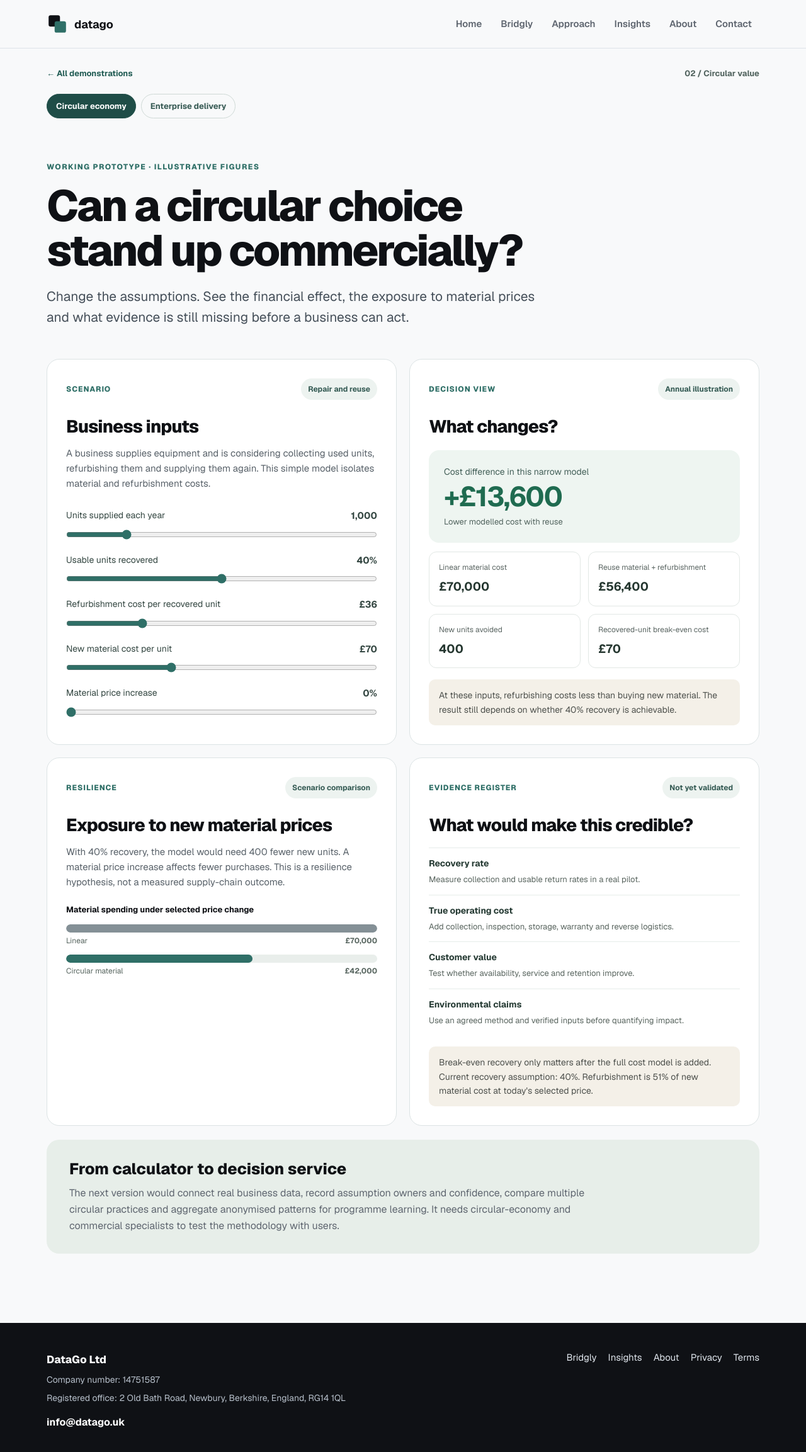
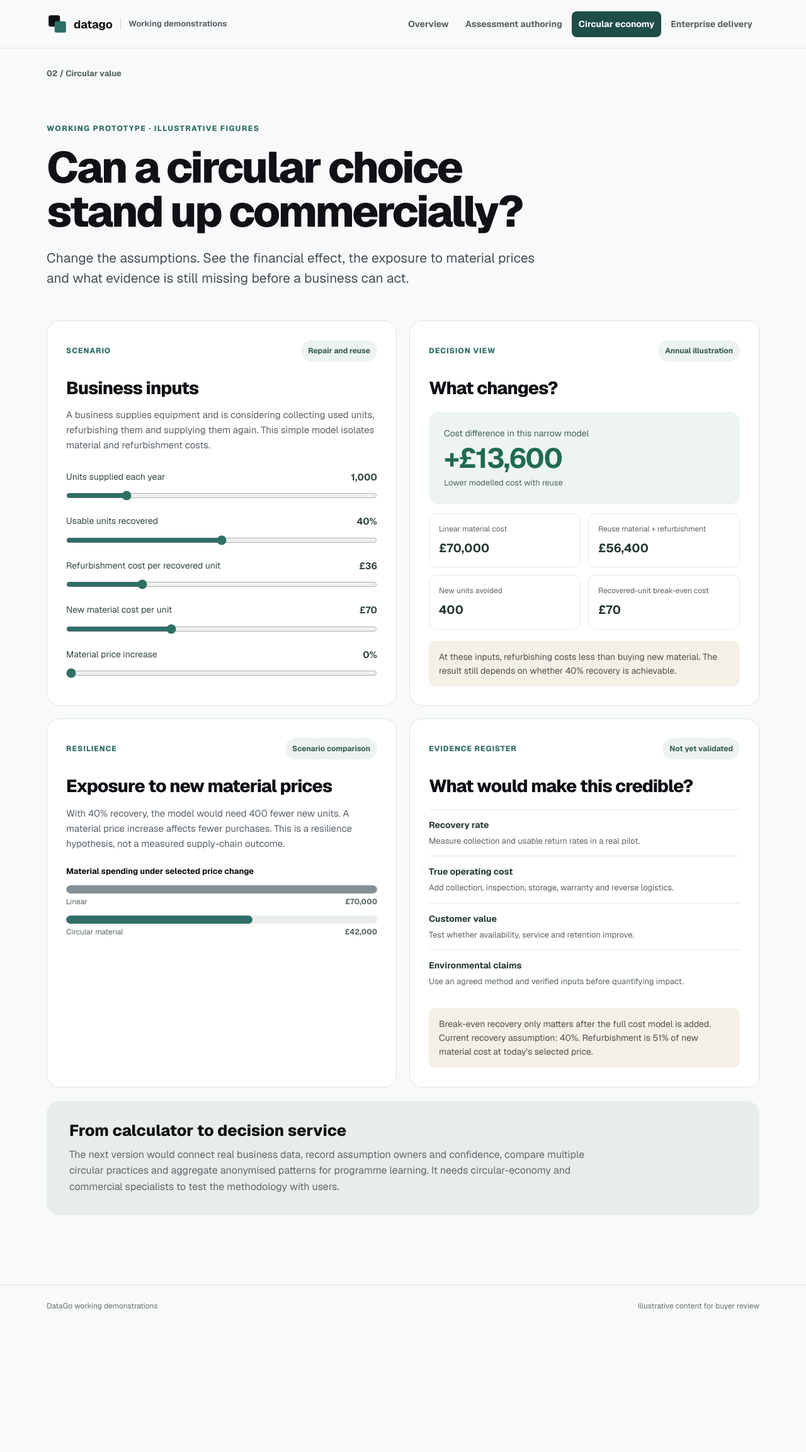
Before and after one commit to daledatago/datago.uk, a Next.js app: page /demos/circular-economy in a window 1280 px wide. Shown: the top 2306 px of the page at 63% size. After the commit the page ends 2107 px from the top, so only its background shows below. Built offline with nearby package versions, Linux system fonts and the light colour scheme.

Commit message:
Contain public sector demo navigation

```diff
--- a/src/app/demos/assessment-authoring/assessment-demo.tsx
+++ b/src/app/demos/assessment-authoring/assessment-demo.tsx
@@ -1,6 +1,5 @@
 "use client";
 
-import Link from "next/link";
 import { useState } from "react";
 import styles from "../prototype.module.css";
 
@@ -18,11 +17,7 @@ export function AssessmentDemo() {
   ];
   return (
     <div className={styles.page}>
-      <div className={styles.topline}><Link href="/demos">← All demonstrations</Link><span>01 / Assessment workflow</span></div>
-      <nav className={styles.demoTabs} aria-label="Demonstration views">
-        <span className={styles.activeTab}>Assessment authoring</span>
-        <Link href="/demos/enterprise-delivery">Enterprise delivery</Link>
-      </nav>
+      <div className={styles.topline}><span>01 / Assessment workflow</span></div>
       <header className={styles.hero}>
         <span className={styles.eyebrow}>Working prototype · illustrative content</span>
         <h1>From controlled source to a reviewable question.</h1>
--- a/src/app/demos/circular-economy/circular-demo.tsx
+++ b/src/app/demos/circular-economy/circular-demo.tsx
@@ -1,6 +1,5 @@
 "use client";
 
-import Link from "next/link";
 import { useState } from "react";
 import styles from "../prototype.module.css";
 
@@ -21,11 +20,7 @@ export function CircularDemo() {
 
   return (
     <div className={styles.page}>
-      <div className={styles.topline}><Link href="/demos">← All demonstrations</Link><span>02 / Circular value</span></div>
-      <nav className={styles.demoTabs} aria-label="Demonstration views">
-        <span className={styles.activeTab}>Circular economy</span>
-        <Link href="/demos/enterprise-delivery">Enterprise delivery</Link>
-      </nav>
+      <div className={styles.topline}><span>02 / Circular value</span></div>
       <header className={styles.hero}>
         <span className={styles.eyebrow}>Working prototype · illustrative figures</span>
         <h1>Can a circular choice stand up commercially?</h1>
--- /dev/null
+++ b/src/app/demos/demo-navigation.tsx
@@ -0,0 +1,44 @@
+"use client";
+
+import Link from "next/link";
+import { usePathname } from "next/navigation";
+import { DatagoMark } from "@/components/datago-mark";
+import styles from "./demo-shell.module.css";
+
+const demoLinks = [
+  { href: "/demos", label: "Overview" },
+  { href: "/demos/assessment-authoring", label: "Assessment authoring" },
+  { href: "/demos/circular-economy", label: "Circular economy" },
+  { href: "/demos/enterprise-delivery", label: "Enterprise delivery" },
+];
+
+export function DemoNavigation() {
+  const pathname = usePathname();
+
+  return (
+    <header className={styles.header}>
+      <div className={styles.headerInner}>
+        <Link aria-label="DataGo demonstrations overview" className={styles.brand} href="/demos">
+          <DatagoMark size={34} />
+          <span className={styles.brandName}>datago</span>
+          <span className={styles.brandSection}>Working demonstrations</span>
+        </Link>
+        <nav aria-label="Demonstration navigation" className={styles.nav}>
+          {demoLinks.map((item) => {
+            const isActive = pathname === item.href;
+            return (
+              <Link
+                aria-current={isActive ? "page" : undefined}
+                className={isActive ? styles.activeLink : undefined}
+                href={item.href}
+                key={item.href}
+              >
+                {item.label}
+              </Link>
+            );
+          })}
+        </nav>
+      </div>
+    </header>
+  );
+}
--- /dev/null
+++ b/src/app/demos/demo-shell.module.css
@@ -0,0 +1,121 @@
+.site {
+  min-height: 100vh;
+}
+
+.header {
+  background: color-mix(in srgb, #f8f9fa 94%, transparent);
+  border-bottom: 1px solid #dce3e4;
+  position: sticky;
+  top: 0;
+  z-index: 30;
+}
+
+.headerInner {
+  align-items: center;
+  display: flex;
+  gap: 28px;
+  justify-content: space-between;
+  margin: 0 auto;
+  max-width: 1180px;
+  min-height: 76px;
+  padding: 0 24px;
+}
+
+.brand {
+  align-items: center;
+  display: inline-flex;
+  flex: 0 0 auto;
+  gap: 9px;
+  min-height: 44px;
+}
+
+.brandName {
+  color: #0f1115;
+  font-size: 18px;
+  font-weight: 680;
+}
+
+.brandSection {
+  border-left: 1px solid #cdd5d5;
+  color: #5f676d;
+  font-size: 13px;
+  font-weight: 620;
+  margin-left: 3px;
+  padding-left: 12px;
+}
+
+.nav {
+  align-items: center;
+  display: flex;
+  gap: 4px;
+  justify-content: flex-end;
+}
+
+.nav a {
+  border-radius: 8px;
+  color: #59645f;
+  font-size: 14px;
+  font-weight: 650;
+  padding: 10px 11px;
+  white-space: nowrap;
+}
+
+.nav a:hover {
+  background: #e8efec;
+  color: #183f39;
+}
+
+.nav .activeLink {
+  background: #1f4d47;
+  color: #fff;
+}
+
+.footer {
+  border-top: 1px solid #dce3e4;
+  padding: 24px;
+}
+
+.footerInner {
+  color: #68716f;
+  display: flex;
+  font-size: 12px;
+  gap: 12px 24px;
+  justify-content: space-between;
+  margin: 0 auto;
+  max-width: 1132px;
+}
+
+@media (max-width: 860px) {
+  .headerInner {
+    align-items: stretch;
+    flex-direction: column;
+    gap: 0;
+    padding: 10px 20px 12px;
+  }
+
+  .brand {
+    min-height: 46px;
+  }
+
+  .nav {
+    justify-content: flex-start;
+    margin: 0 -20px;
+    overflow-x: auto;
+    padding: 4px 20px 2px;
+    scrollbar-width: none;
+  }
+
+  .nav::-webkit-scrollbar {
+    display: none;
+  }
+}
+
+@media (max-width: 540px) {
+  .brandSection {
+    font-size: 12px;
+  }
+
+  .footerInner {
+    flex-direction: column;
+  }
+}
--- a/src/app/demos/enterprise-delivery/page.tsx
+++ b/src/app/demos/enterprise-delivery/page.tsx
@@ -1,5 +1,4 @@
 import type { Metadata } from "next";
-import Link from "next/link";
 import styles from "../prototype.module.css";
 
 export const metadata: Metadata = {
@@ -13,14 +12,8 @@ export default function EnterpriseDeliveryPage() {
   return (
     <div className={styles.page}>
       <div className={styles.topline}>
-        <Link href="/demos">← All demonstrations</Link>
         <span>03 / Enterprise delivery</span>
       </div>
-      <nav className={styles.demoTabs} aria-label="Demonstration views">
-        <Link href="/demos/assessment-authoring">Assessment authoring</Link>
-        <Link href="/demos/circular-economy">Circular economy</Link>
-        <span className={styles.activeTab}>Enterprise delivery</span>
-      </nav>
 
       <header className={styles.hero}>
         <span className={styles.eyebrow}>Conceptual architecture · decisions still to agree</span>
--- /dev/null
+++ b/src/app/demos/layout.tsx
@@ -0,0 +1,17 @@
+import { DemoNavigation } from "./demo-navigation";
+import styles from "./demo-shell.module.css";
+
+export default function DemosLayout({ children }: { children: React.ReactNode }) {
+  return (
+    <div className={styles.site}>
+      <DemoNavigation />
+      {children}
+      <footer className={styles.footer}>
+        <div className={styles.footerInner}>
+          <span>DataGo working demonstrations</span>
+          <span>Illustrative content for buyer review</span>
+        </div>
+      </footer>
+    </div>
+  );
+}
--- a/src/app/layout.tsx
+++ b/src/app/layout.tsx
@@ -1,8 +1,7 @@
 import type { Metadata } from "next";
 import { Geist, Geist_Mono } from "next/font/google";
 import { JsonLdScript } from "@/components/json-ld-script";
-import { SiteFooter } from "@/components/site-footer";
-import { SiteHeader } from "@/components/site-header";
+import { SiteChrome } from "@/components/site-chrome";
 import { rootJsonLd, SEARCH_KEYWORDS } from "@/lib/metadata";
 import { site } from "@/lib/strings";
 import "./globals.css";
@@ -81,9 +80,7 @@ export default function RootLayout({
         <JsonLdScript data={rootJsonLd()} />
       </head>
       <body>
-        <SiteHeader />
-        <main>{children}</main>
-        <SiteFooter />
+        <SiteChrome>{children}</SiteChrome>
       </body>
     </html>
   );
--- /dev/null
+++ b/src/components/site-chrome.tsx
@@ -0,0 +1,22 @@
+"use client";
+
+import { usePathname } from "next/navigation";
+import { SiteFooter } from "@/components/site-footer";
+import { SiteHeader } from "@/components/site-header";
+
+export function SiteChrome({ children }: { children: React.ReactNode }) {
+  const pathname = usePathname();
+  const isDemo = pathname === "/demos" || pathname.startsWith("/demos/");
+
+  if (isDemo) {
+    return <main>{children}</main>;
+  }
+
+  return (
+    <>
+      <SiteHeader />
+      <main>{children}</main>
+      <SiteFooter />
+    </>
+  );
+}
```
